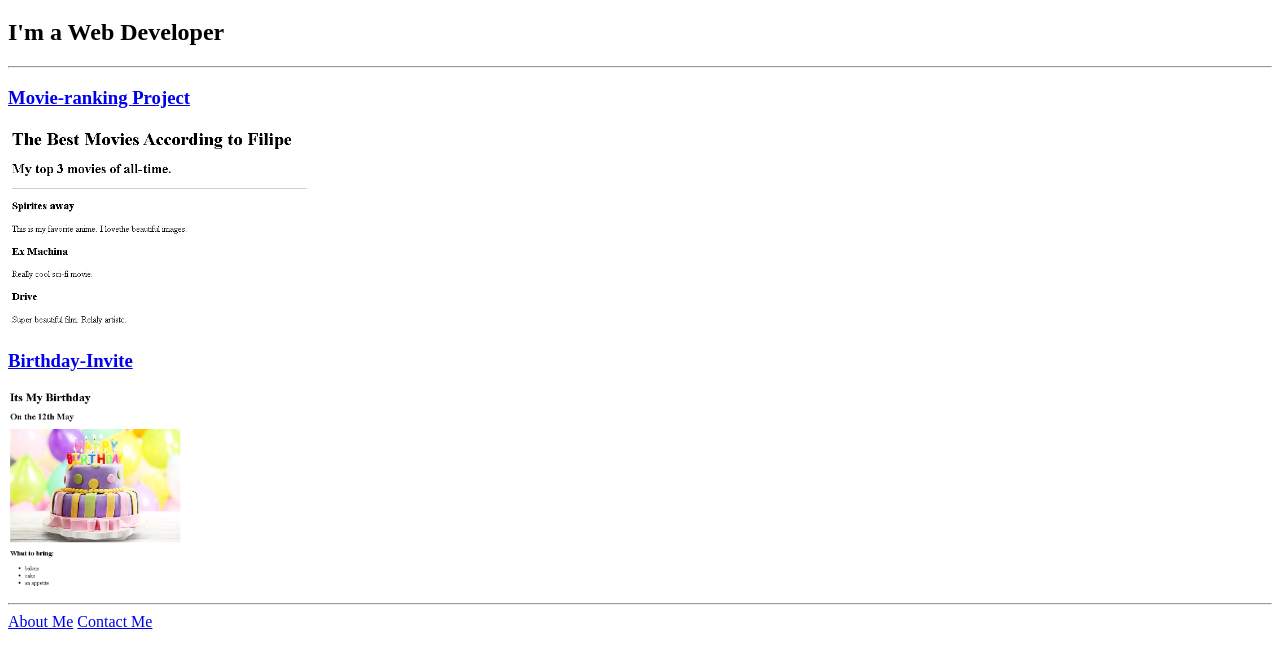
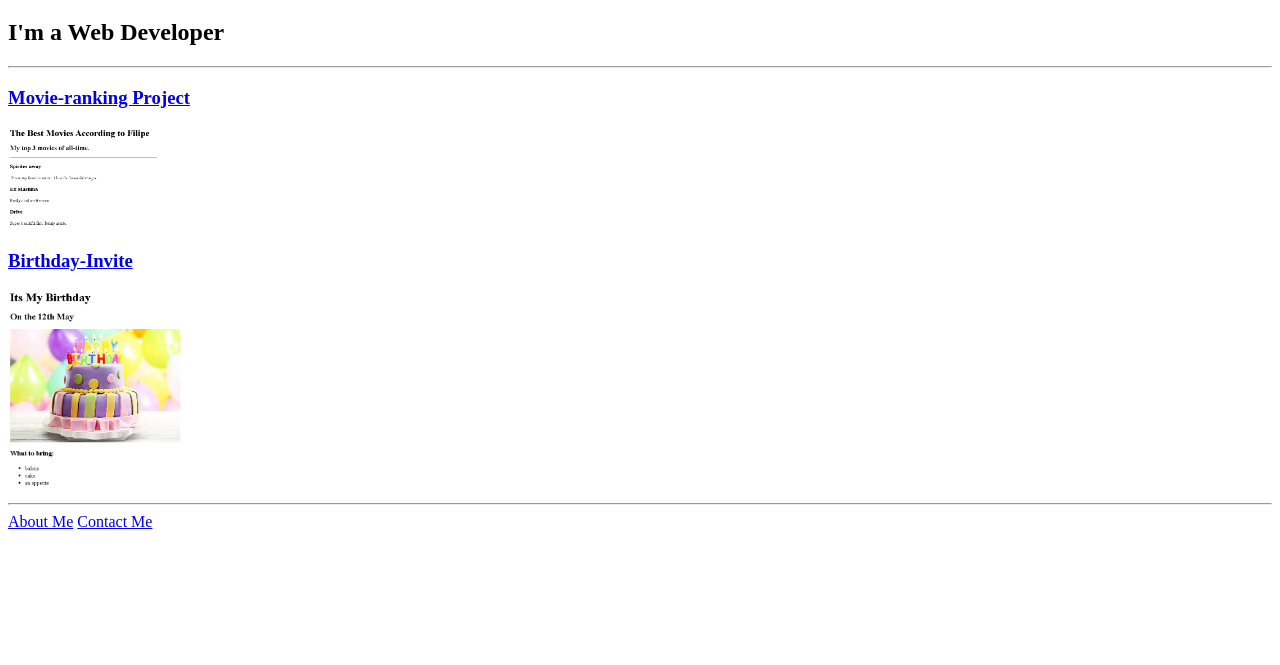
Before and after one commit to Aznag177/html-projeto, a plain HTML site: page index.html in a window 1280 px wide. Shown: the part 61-726 px from the top of the page. Drawn offline with Linux system fonts and the light colour scheme.

Commit message:
Update index.html

```diff
--- a/index.html
+++ b/index.html
@@ -11,7 +11,7 @@
     <h2>I'm a Web Developer</h2>
     <hr />
     <h3><a href="../4.3 HTML Porfolio Project/public/movie-ranking.html">Movie-ranking Project</a></h3>
-    <img src="./assets/images/best movies.png" height="200"/>
+    <img src="./assets/images/best movies.png" height="100"/>
     <h3><a href="./public/birthday-invite.html">Birthday-Invite</a></h3>
     <img src="./assets/images/it s my birthday!.png" height="200"/>
     <hr />
```
